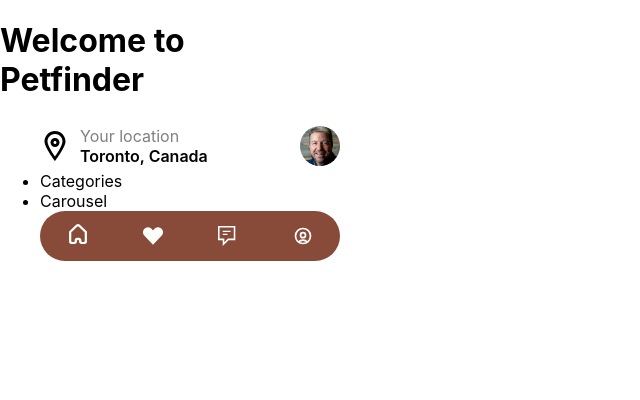
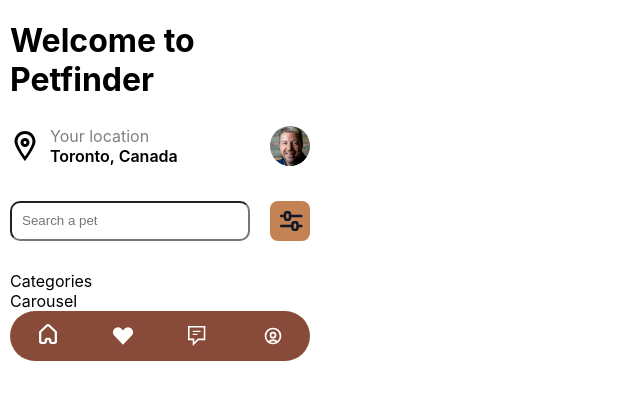
Before and after one commit to mariazakweb/group6-pet-adoption, a React (Create React App) app in the folder petadoption/: page / in a window 1280 px wide. Shown: the top 400 px of the page, without its empty margins (0-640 px from the left). Built offline with nearby package versions, Linux system fonts and the light colour scheme; no server answers.

Commit message:
search bar

```diff
--- a/petadoption/src/App.js
+++ b/petadoption/src/App.js
@@ -13,7 +13,7 @@
 
   return (
 
-    <body>
+    <div>
       <BrowserRouter>
 
         {/* <NavComp/> */}
@@ -28,7 +28,7 @@
 
 
 
-    </body>
+    </div>
   );
 
 }
--- /dev/null
+++ b/petadoption/src/components/SearchBar/SearchBar.jsx
@@ -0,0 +1,19 @@
+import './SearchBar.scss';
+
+import filterIcon from '../../assets/filter-icon.svg';
+
+function SearchBar() {
+
+
+    return (
+        <div className='searchBar'>
+            <input type="text" placeholder='Search a pet' className='searchBar__input'/>
+            <div className="searchBar__filter-container">
+                <img src={filterIcon} alt="filter icon" className="searchBar__filter-icon" />
+            </div>
+
+        </div>
+    );
+}
+
+export default SearchBar;
--- /dev/null
+++ b/petadoption/src/components/SearchBar/SearchBar.scss
@@ -0,0 +1,29 @@
+.searchBar {
+    display: flex;
+    margin-top: 30px;
+    margin-bottom: 30px;
+    &__input{
+        width: 100%;
+        border-radius: 10px;
+        padding-left: 10px;
+    }
+
+    &__filter{
+        &-container{
+            min-height: 40px;
+            min-width: 40px;
+            border-radius: 8px;
+            margin-left: 20px;
+            background-color: #C38154;
+            display: flex;
+        }
+        &-icon {
+            height: 30px;
+            width: 30px;
+            margin: auto;
+
+        }
+    }
+
+
+}
--- a/petadoption/src/pages/HomePage.jsx
+++ b/petadoption/src/pages/HomePage.jsx
@@ -4,7 +4,10 @@
 import axios from 'axios';
 import Nav from '../components/Nav/Nav';
 import UserInfo from '../components/UserInfo/UserInfo.jsx';
+import SearchBar from '../components/SearchBar/SearchBar.jsx';
 import { Link, useParams } from "react-router-dom";
+
+import './HomePage.scss';
 
 // TODO: check how to impor fs in react app
 // import {fs} from 'fs'
@@ -60,15 +63,16 @@
 
 
     return (
-        <body>
+        <div className="homePage">
             <h1>Welcome to Petfinder</h1>
             <ul>
             <UserInfo/>
+            <SearchBar/>
             <li>Categories</li>
             <li>Carousel</li>
             <Nav/>
             </ul>
-        </body>
+        </div>
 
 
     )
--- /dev/null
+++ b/petadoption/src/pages/HomePage.scss
@@ -0,0 +1,8 @@
+.homePage {
+    margin-left: 10px;
+    margin-right: 10px;
+    ul {
+        list-style-type: none;
+        padding: 0;
+    }
+}
--- a/petadoption/src/pages/PetProfilePage.jsx
+++ b/petadoption/src/pages/PetProfilePage.jsx
@@ -8,7 +8,7 @@
 
     return (
 
-        <body>
+        <div>
             <h1>Pet Name</h1>
             <ul>
                 <li>Pet Pictures Carousel</li>
@@ -17,7 +17,7 @@
                 <li>Pet Bio</li>
                 <li>Adopt Now Button</li>
             </ul>
-        </body>
+        </div>
     )
 }
 
```
Also changed, not shown: petadoption/src/assets/filter-icon.svg (added).
